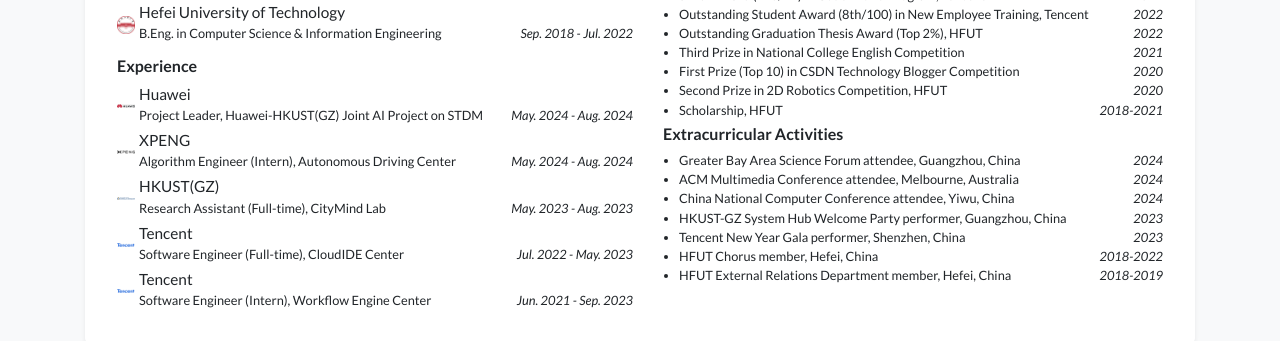
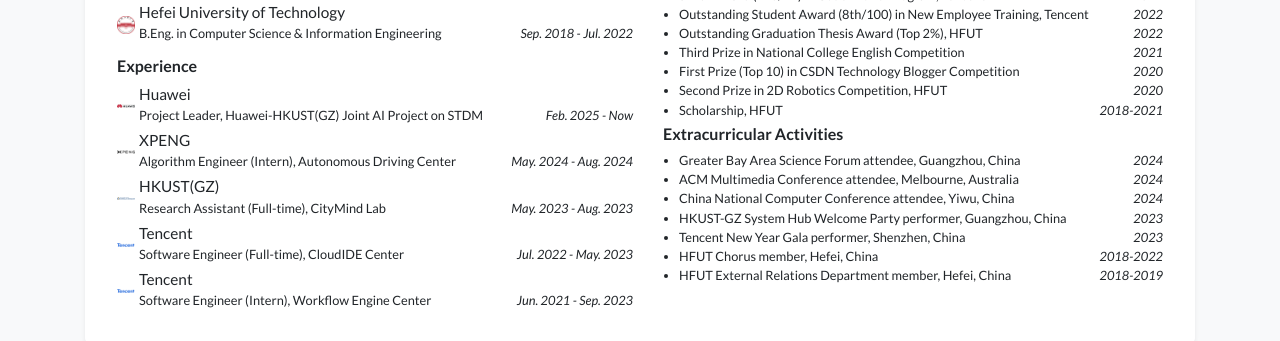
Before and after one commit to thunderlrr/songxinlei.github.io, a Jekyll site: the page built from index.html, in a window 1280 px wide and 900 px high, scrolled down 468 px. Shown: the part 153-494 px from the top of the window. Built offline with Jekyll 4.4.1, drawn with Linux system fonts in a browser that asks for light colours; a style sheet for code colours, icons or effects is not loaded.

Commit message:
update profile

```diff
--- a/_data/profile.yml
+++ b/_data/profile.yml
@@ -49,7 +49,7 @@
 - name: Huawei
   logo: /assets/images/badges/Huawei_company.png
   position: Project Leader, Huawei-HKUST(GZ) Joint AI Project on STDM
-  date: May. 2024 - Aug. 2024
+  date: Feb. 2025 - Now
 - name: XPENG
   logo: /assets/images/badges/xpeng_company.png
   position: Algorithm Engineer (Intern), Autonomous Driving Center
```
